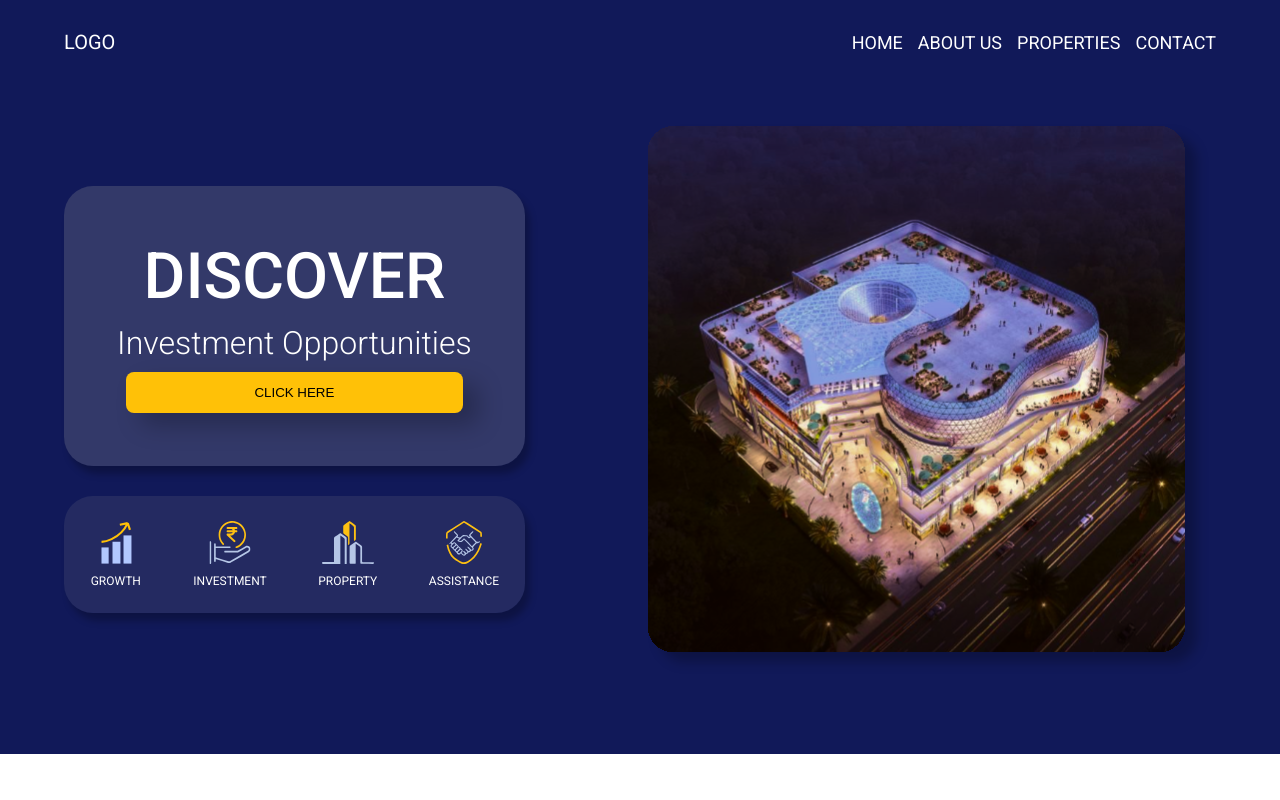
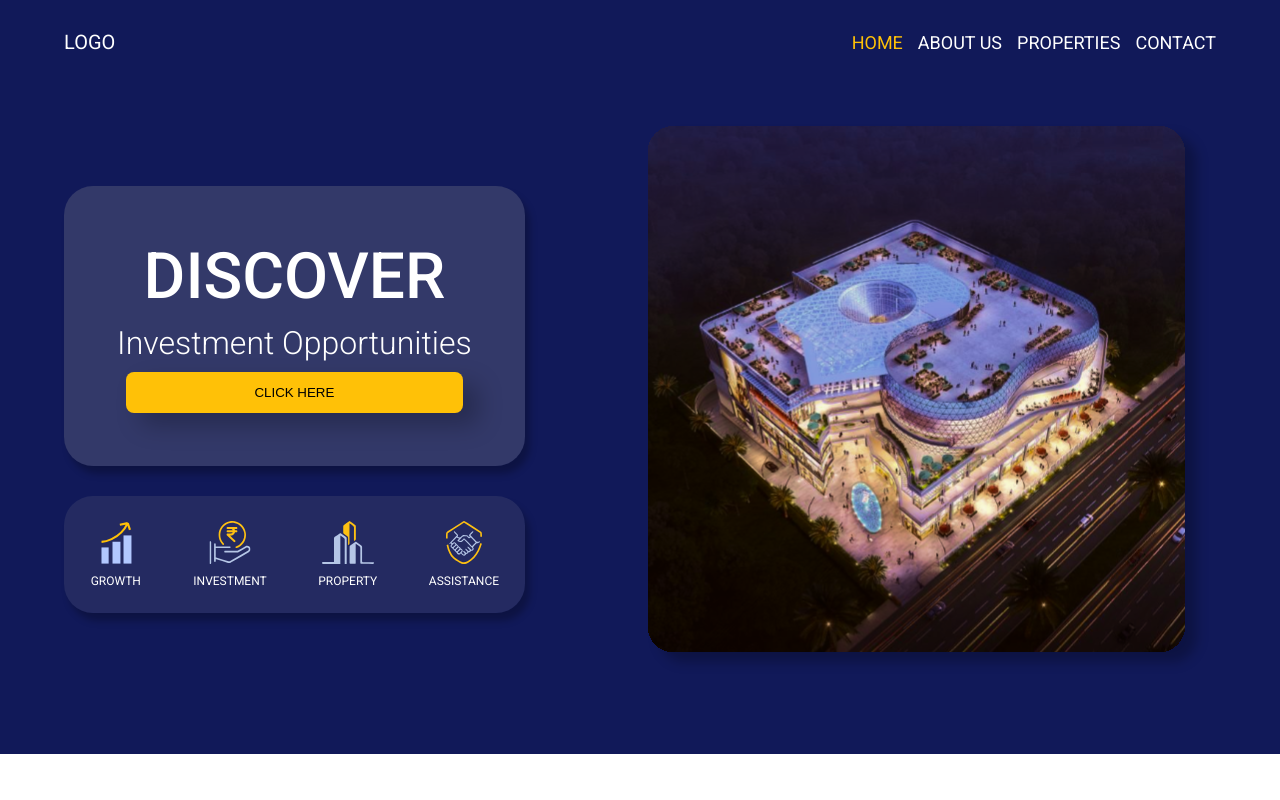
Before and after one commit to mmajudith/dhandolat-assignment, a React (Create React App) app: page / in a window 1280 px wide. Shown: the top 800 px of the page. Built offline with nearby package versions, Linux system fonts and the light colour scheme.

Commit message:
feat
Styled the active links

```diff
--- a/src/components/header/NavList/NavList.js
+++ b/src/components/header/NavList/NavList.js
@@ -1,4 +1,5 @@
 import { HashLink } from 'react-router-hash-link';
+import { NavLink } from 'react-router-dom';
 import './nav-list.css';
 
 const NavList = () => {
@@ -8,12 +9,21 @@ const NavList = () => {
 				{[
 					['Home', '/'],
 					['About Us', '/#about'],
-					['Properties', '/#properties'],
+					['Properties', '/properties'],
 					['Contact', '/#contact'],
 				].map(([list, url], index) => (
 					<li key={index}>
+						{url === '/' || url === '/properties' ? (
+							<NavLink
+								to={url}
+								className={({ isActive }) =>
+									isActive ? 'activeClassName' : undefined
+								}
+							>
+								{list}
+							</NavLink>
+						) : (
 							<HashLink
-							// activeStyle={{ color: 'rgba(255, 193, 7, 1)' }}
 								scroll={(element) =>
 									element.scrollIntoView({ behavior: 'smooth' })
 								}
@@ -21,6 +31,7 @@ const NavList = () => {
 							>
 								{list}
 							</HashLink>
+						)}
 					</li>
 				))}
 			</ul>
--- a/src/components/header/NavList/nav-list.css
+++ b/src/components/header/NavList/nav-list.css
@@ -12,3 +12,7 @@
 .header-nav-list ul li a:hover{
     color: rgba(137, 228, 214, 1);
 }
+
+.header-nav-list ul li .activeClassName{
+    color: rgba(255, 193, 7, 1)
+}
```
Lines whose indentation alone changed are shown as unchanged.
